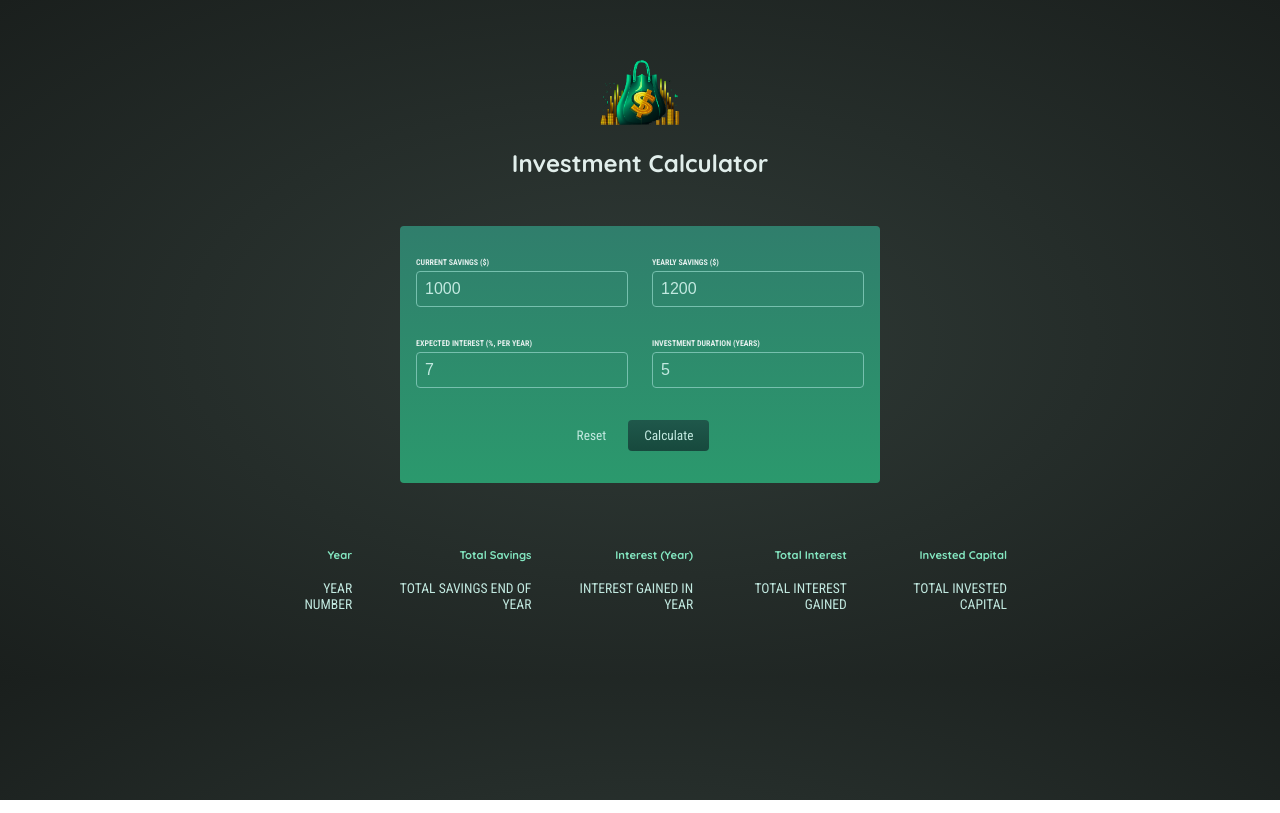
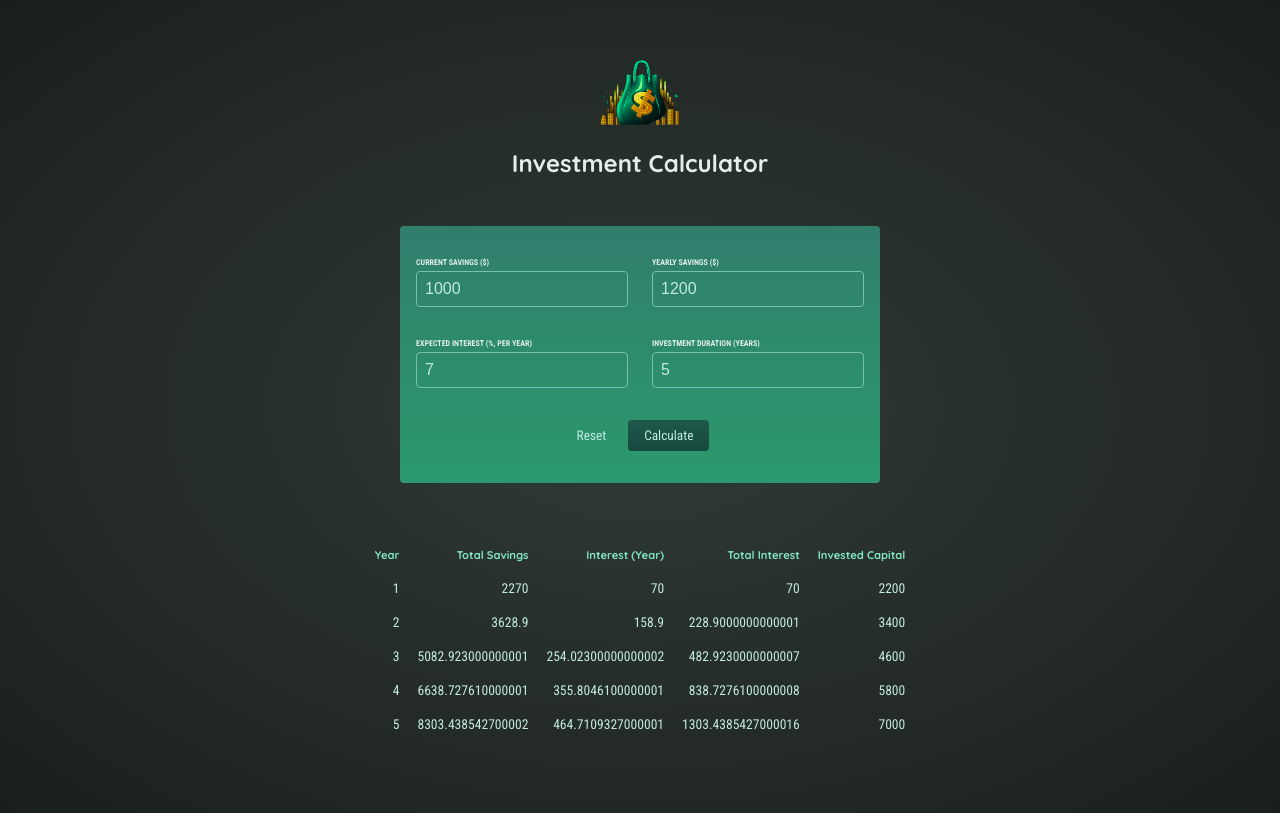
Before and after one commit to emmawalshdev/Investment-tracker, a React (Create React App) app: page / in a window 1280 px wide. Both pictures are taken after a click on the button "Calculate". Built offline with nearby package versions, Linux system fonts and the light colour scheme.

Commit message:
Pass calculated data to results table, output results conditionally

```diff
--- a/src/App.js
+++ b/src/App.js
@@ -11,8 +11,9 @@
     setUserInput(userInput);
   };
 
+  const yearlyData = []; // array to hold per-year results
+
   if (userInput){
-    const yearlyData = []; // array to hold per-year results
 
     // declare variables for each value
     let currentSavings = +userInput['current-savings']; // feel free to change the shape of this input object!
@@ -37,7 +38,8 @@
     <div>
       <Header></Header>
       <NewInvestment onSaveInvestmentData={calculateHandler}/>
-      <InvestmentResults items={userInput}/>
+      {!userInput && <p>No investment calculate yet.</p>}
+      {userInput && <InvestmentResults items={yearlyData} initialInvestment={userInput['current-savings']}/>}
     </div>
   )
 }
--- a/src/components/InvestmentResults/InvestmentResults.js
+++ b/src/components/InvestmentResults/InvestmentResults.js
@@ -1,7 +1,8 @@
 // show and filter investments
 import React from "react";
 
-const Investment = () => {
+const InvestmentResults = (props) => {
+
     return ( <div>
       {/* Todo: Show below table conditionally (only once result data is available) */}
       {/* Show fallback text if no data is available */}
@@ -16,12 +17,28 @@
                 </tr>
             </thead>
             <tbody>
+                {props.items.map((yearData) => (
+                    <tr key={yearData.year}>
+                        <td>{yearData.year}</td>
+                        <td>{yearData.savingsEndOfYear}</td>
+                        <td>{yearData.yearlyInterest}</td>
+                        <td>
+                            {
+                              yearData.savingsEndOfYear -
+                              props.initialInvestment -
+                              yearData.yearlyContribution *
+                              yearData.year
+                            }
+                        </td>
+                        <td>
+                            {
+                              props.initialInvestment +
+                              yearData.yearlyContribution * yearData.year
+                            }
+                        </td>
+                    </tr>
+                ))}
                 <tr>
-                <td>YEAR NUMBER</td>
-                <td>TOTAL SAVINGS END OF YEAR</td>
-                <td>INTEREST GAINED IN YEAR</td>
-                <td>TOTAL INTEREST GAINED</td>
-                <td>TOTAL INVESTED CAPITAL</td>
                 </tr>
             </tbody>
         </table>
@@ -29,4 +46,4 @@
     )
 }
 
-export default Investment;
+export default InvestmentResults;
--- a/src/components/NewInvestment/NewInvestment.js
+++ b/src/components/NewInvestment/NewInvestment.js
@@ -14,6 +14,8 @@
 
     const submitButtonHandler = (event) => {
         event.preventDefault();
+
+        props.onSaveInvestmentData(userInput);
     }
 
     // reset states to empty on reset btn click
@@ -29,7 +31,7 @@
                 ...prevInput,
                 [event.target.id]:event.target.value
             }
-        })
+        });
     }
 
 
```
